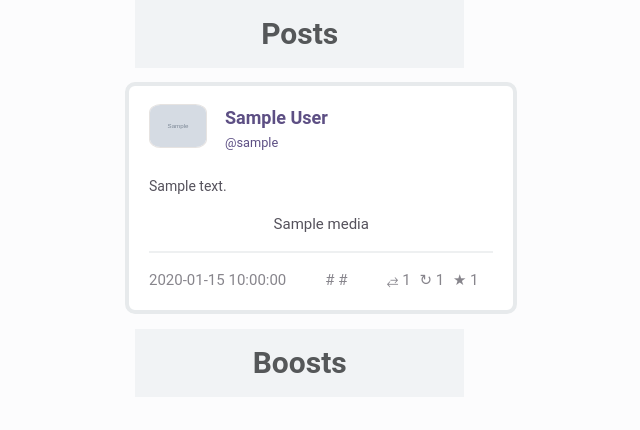
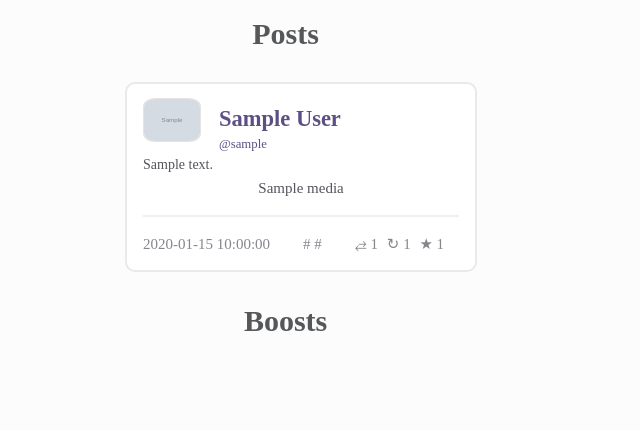
Before and after one commit to mauforonda/mastodon_email_digest, a Python web app: template templates/digest.html.jinja in a window 1280 px wide. Shown: the top 430 px of the page, without its empty margins (262-902 px from the left). Run offline with Jinja, Linux system fonts and the light colour scheme; the template is opened without the code that fills it: most values are stand-ins (such as "Sample title", 1, 10 or a date in 2020); grey boxes marked "Sample" are stand-in pictures.

Commit message:
improve style + add inputs for mail server

```diff
--- a/templates/digest.html.jinja
+++ b/templates/digest.html.jinja
@@ -12,7 +12,6 @@
         background: rgb(252, 252, 253);
         color: #55525c;
         text-align: left;
-          font-family: 'Roboto', sans-serif;
         font-size: 15px;
         margin: 0px 10px;
       }
@@ -47,13 +46,12 @@
         margin-bottom: 14px;
         margin-left: 15px;
         color:#555759;
-          background:#f1f3f5;
       }
 
       .post {
         background-color: #fff;
-          padding: 18px 20px;
-          border: 4px solid #e7eaec;
+        padding: 14px 16px;
+        border: 2px solid #e7eaec;
         border-radius: 10px;
         display: flex;
         width: 100%;
@@ -100,11 +98,13 @@
 
       .username {
         font-size: .85em;
+        line-height: 1.2
       }
 
       .displayname {
         font-weight: bold;
-          font-size: 1.2em;
+        font-size: 1.5em;
+        margin-top: 3px;
       }
 
       .displayname img {
@@ -117,7 +117,7 @@
       .content {
         color: #55525c;
         font-size: 14px;
-          padding: 15px 15px 15px 0px;
+        padding: 0px 15px 0px 0px;
         overflow-wrap: break-word;
         word-break: break-word;
       }
@@ -152,10 +152,7 @@
 
       .home-link, .original-link, a.hashtag, a.mention, .footer .links a {
         text-decoration: none;
-          opacity: .8;
-          background-color: #e9e9f5;
-          padding: 0 5px;
-          border-radius: 5px;
+        opacity: .5;
       }
 
       .media img, .media video {
```
Also changed, not shown: readme.md. Lines whose indentation alone changed are shown as unchanged.
